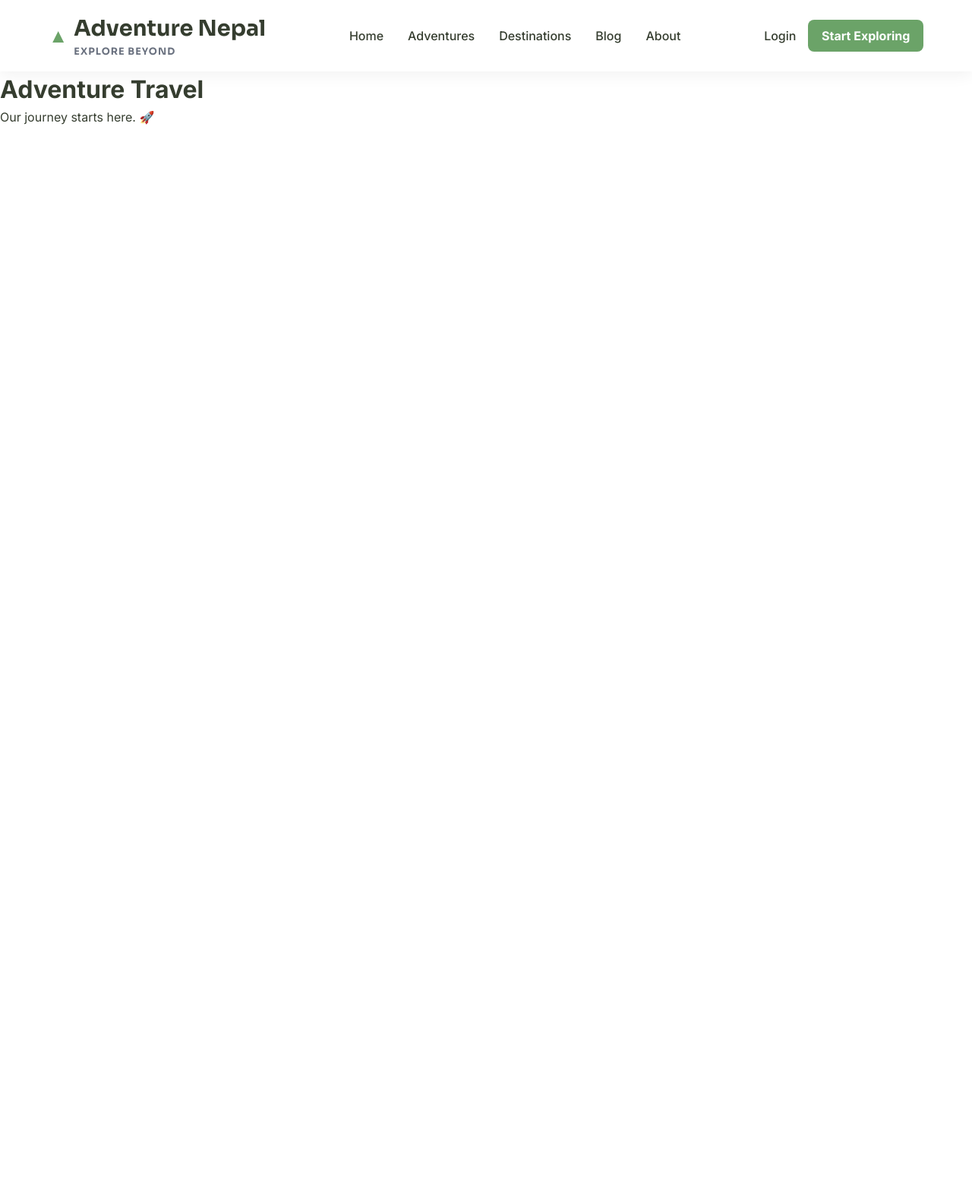
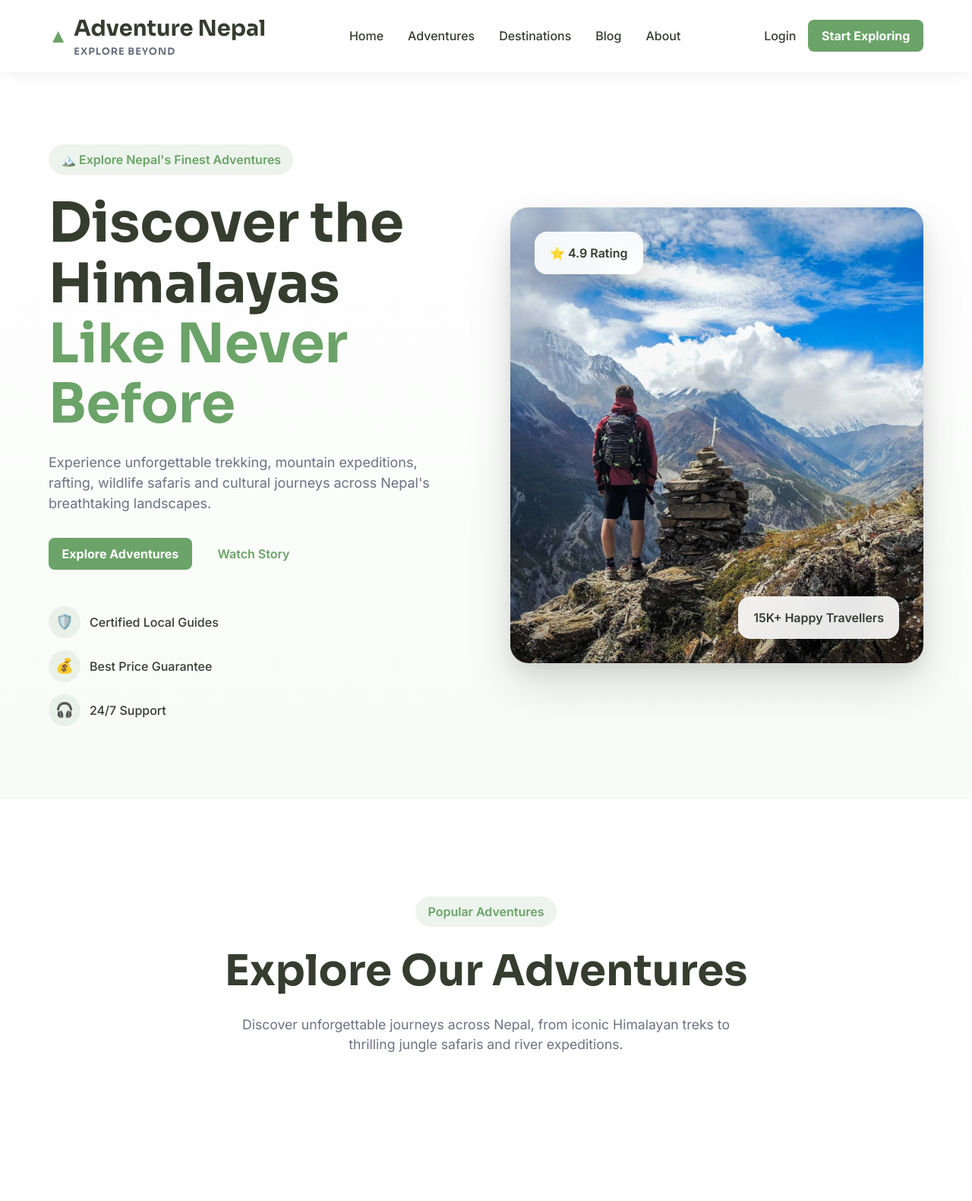
Before and after one commit to grgsaugat11/adventure-hub, a Django app: page / in a window 1280 px wide. Shown: the whole page at 76% size. Before the commit the page ends 164 px from the top, so only its background shows below. Run offline with Django 5.2, Linux system fonts and the light colour scheme.

Commit message:
feat(home): implement hero section with interactive image and featured adventures

```diff
--- a/static/css/components.css
+++ b/static/css/components.css
@@ -2,7 +2,7 @@
   display: inline-flex;
   align-items: center;
   justify-content: center;
-  padding: .55rem 1.1rem;
+  padding: 0.55rem 1.1rem;
   border-radius: var(--radius-md);
   text-decoration: none;
   font-weight: 700;
@@ -19,3 +19,15 @@
   color: #fff;
   transform: translateY(-2px);
 }
+
+.btn-secondary {
+  color: var(--color-primary);
+  font-weight: 600;
+  text-decoration: none;
+  transition: 0.3s;
+}
+
+.btn-secondary:hover {
+  color: var(--color-primary-dark);
+  transform: translateX(6px);
+}
--- a/static/css/home.css
+++ b/static/css/home.css
@@ -0,0 +1,197 @@
+.hero {
+  padding: 6rem 0;
+  background: linear-gradient(180deg, #ffffff 0%, #f8fbf8 100%);
+}
+
+.hero__container {
+  display: flex;
+  align-items: center;
+  justify-content: space-between;
+  gap: 4rem;
+}
+
+.hero__content {
+  flex: 1;
+}
+
+.hero__image {
+    flex: 1;
+    height: 600px;
+
+    overflow: hidden;
+
+    position: relative;
+
+    border-radius: 24px;
+
+    transform-style: preserve-3d;
+
+    transition: transform .15s ease-out;
+
+    box-shadow:
+        0 30px 60px rgba(0,0,0,.12),
+        0 10px 25px rgba(0,0,0,.08);
+
+    cursor: pointer;
+}
+
+.hero__image-img {
+  width: 100%;
+  height: 100%;
+  object-fit: cover;
+  object-position: center;
+  display: block;
+}
+
+.hero__badge {
+  display: inline-flex;
+  align-items: center;
+  gap: 0.5rem;
+  padding: 0.5rem 1rem;
+  border-radius: var(--radius-full);
+  background: rgba(107, 163, 104, 0.12);
+  color: var(--color-primary);
+  font-weight: 600;
+  margin-bottom: var(--space-lg);
+}
+
+.hero__title {
+  font-family: var(--font-heading);
+  font-size: clamp(3rem, 6vw, 4.5rem);
+  line-height: 1.1;
+  margin-bottom: var(--space-lg);
+}
+
+.hero__title span {
+  display: block;
+  color: var(--color-primary);
+}
+
+.hero__description {
+  font-size: 1.125rem;
+  color: var(--color-text-light);
+  max-width: 600px;
+  margin-bottom: var(--space-xl);
+}
+
+.hero__actions {
+  display: flex;
+  gap: var(--space-md);
+  margin-bottom: var(--space-2xl);
+  align-items: center;
+}
+
+/* ======================================
+   HERO FEATURES
+====================================== */
+
+.hero__features {
+  display: flex;
+  flex-direction: column;
+  gap: 1rem;
+
+  margin-top: 1rem;
+}
+
+.hero__feature {
+  display: flex;
+  align-items: center;
+  gap: 0.75rem;
+}
+
+.hero__feature span {
+  width: 42px;
+  height: 42px;
+
+  display: flex;
+  align-items: center;
+  justify-content: center;
+
+  background: rgba(107, 163, 104, 0.12);
+
+  border-radius: 50%;
+
+  font-size: 1.2rem;
+}
+
+.hero__feature p {
+  font-weight: 500;
+  color: var(--color-text);
+}
+
+.hero__card {
+  position: absolute;
+  background: rgba(255, 255, 255, 0.9);
+  backdrop-filter: blur(10px);
+  padding: 1rem 1.25rem;
+  border-radius: 16px;
+  font-weight: 600;
+  box-shadow: 0 15px 40px rgba(0, 0, 0, 0.15);
+}
+
+.hero__card--rating {
+  top: 2rem;
+  left: 2rem;
+}
+
+.hero__card--travellers {
+  bottom: 2rem;
+  right: 2rem;
+}
+
+/* ======================================
+   FEATURED ADVENTURES
+====================================== */
+
+.featured{
+    padding:8rem 0;
+}
+
+.section-header{
+    text-align:center;
+    max-width:700px;
+    margin:0 auto 4rem;
+}
+
+.section-badge{
+
+    display:inline-block;
+
+    padding:.5rem 1rem;
+
+    border-radius:999px;
+
+    background:rgba(107,163,104,.12);
+
+    color:var(--color-primary);
+
+    font-weight:600;
+
+    margin-bottom:1rem;
+}
+
+.section-title{
+
+    font-family:var(--font-heading);
+
+    font-size:clamp(2.5rem,5vw,3.5rem);
+
+    margin-bottom:1rem;
+}
+
+.section-description{
+
+    color:var(--color-text-light);
+
+    font-size:1.1rem;
+}
+
+.featured__grid{
+
+    display:grid;
+
+    grid-template-columns:
+        repeat(3,1fr);
+
+    gap:2rem;
+}
--- /dev/null
+++ b/static/js/home.js
@@ -0,0 +1,32 @@
+const heroImage = document.querySelector(".hero__image");
+
+if (heroImage) {
+
+    heroImage.addEventListener("mousemove", (e) => {
+
+        const rect = heroImage.getBoundingClientRect();
+
+        const x = e.clientX - rect.left;
+        const y = e.clientY - rect.top;
+
+        const centerX = rect.width / 2;
+        const centerY = rect.height / 2;
+
+        const rotateY = ((x - centerX) / centerX) * 10;
+        const rotateX = ((centerY - y) / centerY) * 10;
+
+        heroImage.style.transform =
+            `perspective(1000px)
+             rotateX(${rotateX}deg)
+             rotateY(${rotateY}deg)`;
+
+    });
+
+    heroImage.addEventListener("mouseleave", () => {
+
+        heroImage.style.transform =
+            "perspective(1000px) rotateX(0deg) rotateY(0deg)";
+
+    });
+
+}
--- a/templates/base.html
+++ b/templates/base.html
@@ -14,7 +14,11 @@
     <link href="https://fonts.googleapis.com/css2?family=Inter:wght@300;400;500;600;700&family=Sora:wght@400;600;700;800&display=swap" rel="stylesheet">
 
     <!-- CSS -->
-    <link rel="stylesheet" href="{% static 'css/main.css' %}">
+    <!-- <link rel="stylesheet" href="{% static 'css/main.css' %}"> -->
+    <link rel="stylesheet" href="{% static 'css/variables.css' %}">
+    <link rel="stylesheet" href="{% static 'css/layout.css' %}">
+    <link rel="stylesheet" href="{% static 'css/components.css' %}">
+    <link rel="stylesheet" href="{% static 'css/home.css' %}">
 </head>
 <body>
 
@@ -26,6 +30,7 @@
     </main>
 
     <script src="{% static 'js/main.js' %}"></script>
+    <script src="{% static 'js/home.js' %}"></script>
 
 </body>
 </html>
--- a/templates/core/home.html
+++ b/templates/core/home.html
@@ -1,11 +1,8 @@
 {% extends "base.html" %}
 
-{% block title %}
-Adventure Travel
+{% block content %}
+
+    {% include "includes/hero.html" %}
+    {% include "includes/featured_adventures.html" %}
+
 {% endblock %}
-
-{% block content %}
-<h1>Adventure Travel</h1>
-
-<p>Our journey starts here. 🚀</p>
-{% endblock %}
--- /dev/null
+++ b/templates/includes/featured_adventures.html
@@ -0,0 +1,31 @@
+<section class="featured">
+
+    <div class="container">
+
+        <div class="section-header">
+
+            <span class="section-badge">
+                Popular Adventures
+            </span>
+
+            <h2 class="section-title">
+                Explore Our Adventures
+            </h2>
+
+            <p class="section-description">
+                Discover unforgettable journeys across Nepal,
+                from iconic Himalayan treks to thrilling jungle
+                safaris and river expeditions.
+            </p>
+
+        </div>
+
+        <div class="featured__grid">
+
+            <!-- Adventure Cards will go here -->
+
+        </div>
+
+    </div>
+
+</section>
--- /dev/null
+++ b/templates/includes/hero.html
@@ -0,0 +1,74 @@
+{% load static %}
+
+<section class="hero">
+
+    <div class="container hero__container">
+
+        <div class="hero__content">
+
+            <span class="hero__badge">
+                🏔️ Explore Nepal's Finest Adventures
+            </span>
+
+            <h1 class="hero__title">
+                Discover the Himalayas
+                <span>Like Never Before</span>
+            </h1>
+
+            <p class="hero__description">
+                Experience unforgettable trekking, mountain expeditions,
+                rafting, wildlife safaris and cultural journeys across
+                Nepal's breathtaking landscapes.
+            </p>
+
+            <div class="hero__actions">
+
+                <a href="#" class="btn btn-primary">
+                    Explore Adventures
+                </a>
+
+                <a href="#" class="btn btn-secondary">
+                    Watch Story
+                </a>
+
+            </div>
+
+            <div class="hero__features">
+
+                <div class="hero__feature">
+                    <span>🛡️</span>
+                    <p>Certified Local Guides</p>
+                </div>
+
+                <div class="hero__feature">
+                    <span>💰</span>
+                    <p>Best Price Guarantee</p>
+                </div>
+
+                <div class="hero__feature">
+                    <span>🎧</span>
+                    <p>24/7 Support</p>
+                </div>
+
+            </div>
+
+        </div>
+
+        <div class="hero__image">
+            <img
+                src="{% static 'images/hero/hero1.jpg' %}"
+                alt="Traveller overlooking the Himalayas"
+                class="hero__image-img"
+            >
+            <div class="hero__card hero__card--rating">
+                ⭐ 4.9 Rating
+            </div>
+
+            <div class="hero__card hero__card--travellers">
+                15K+ Happy Travellers
+            </div>
+        </div>
+
+    </div>
+
+</section>
```
Also changed, not shown: static/images/hero/hero.jpg (added), static/images/hero/hero1.jpg (added), templates/includes/footer.html (added).
